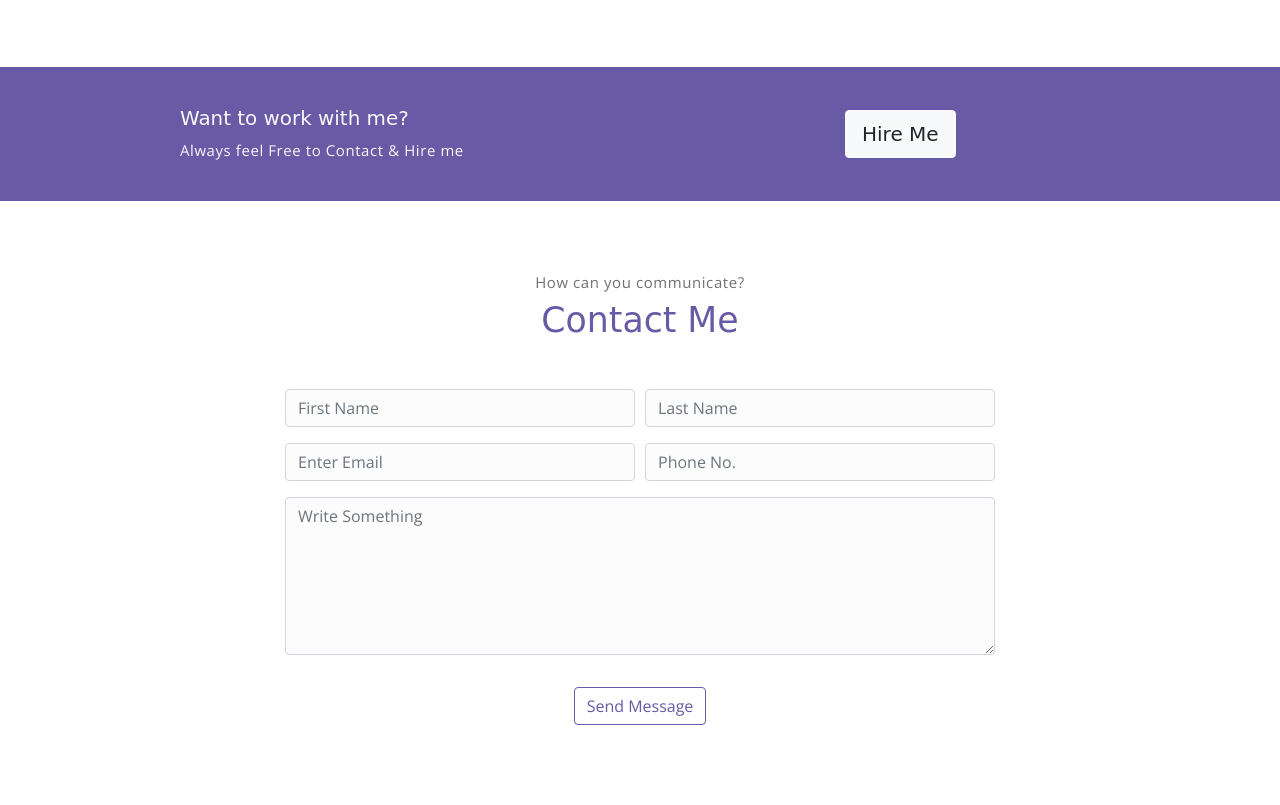
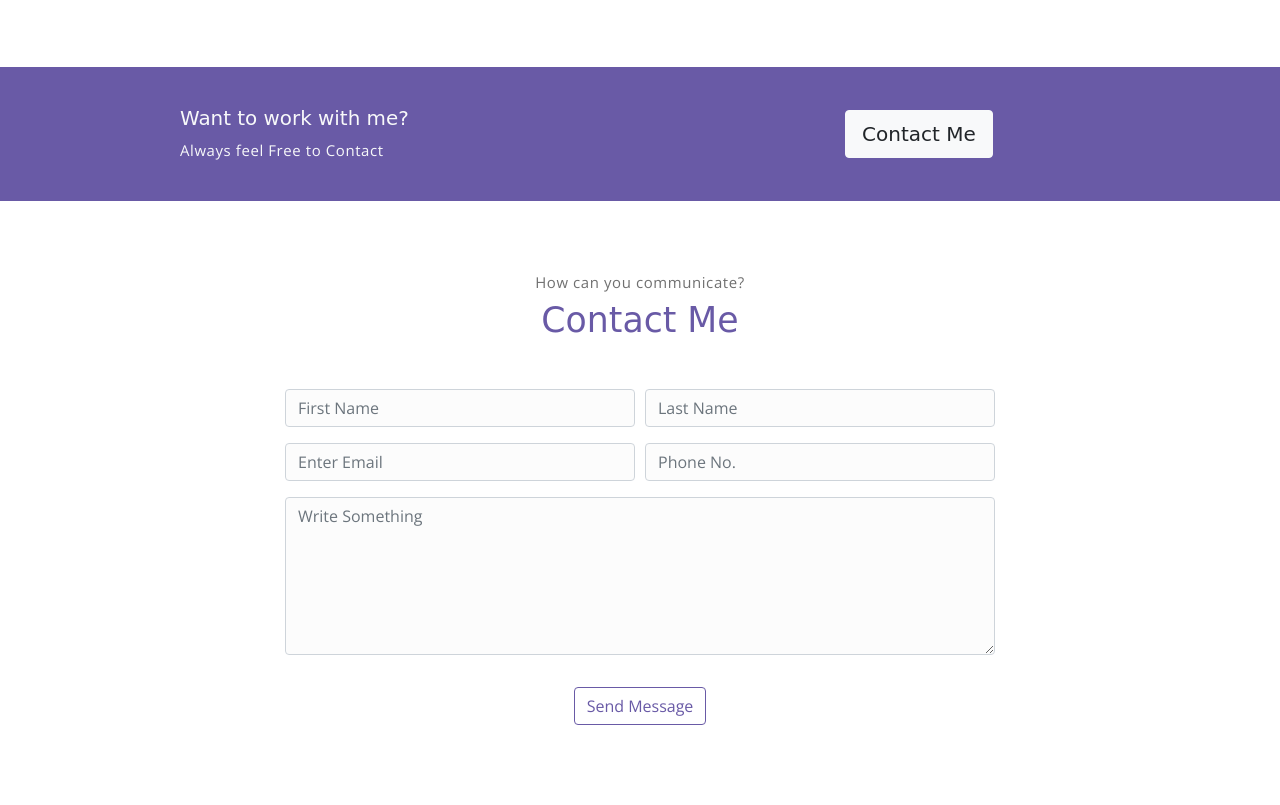
Before and after one commit to Mayurkoli8/portfolio, a plain HTML site: page index.html in a window 1280 px wide. Shown: the part 2346-3151 px from the top of the page. Drawn offline with nearby package versions, Linux system fonts and the light colour scheme; a web font is replaced by a local one.

Commit message:
Update index.html
Minor changes in contact me

```diff
--- a/index.html
+++ b/index.html
@@ -196,11 +196,11 @@
             <div class="row align-items-center">
                 <div class="col-sm offset-md-1 mb-4 mb-md-0">
                     <h6 class="title text-light">Want to work with me?</h6>
-                    <p class="m-0 text-light">Always feel Free to Contact & Hire me</p>
+                    <p class="m-0 text-light">Always feel Free to Contact</p>
                 </div>
                 <div class="col-sm offset-sm-2 offset-md-3">
                     <a href="#contact">
-                        <button class="btn btn-lg my-font btn-light rounded">Hire Me</button>
+                        <button class="btn btn-lg my-font btn-light rounded">Contact Me</button>
                     </a>
                 </div>
             </div> <!-- end of row -->
```
